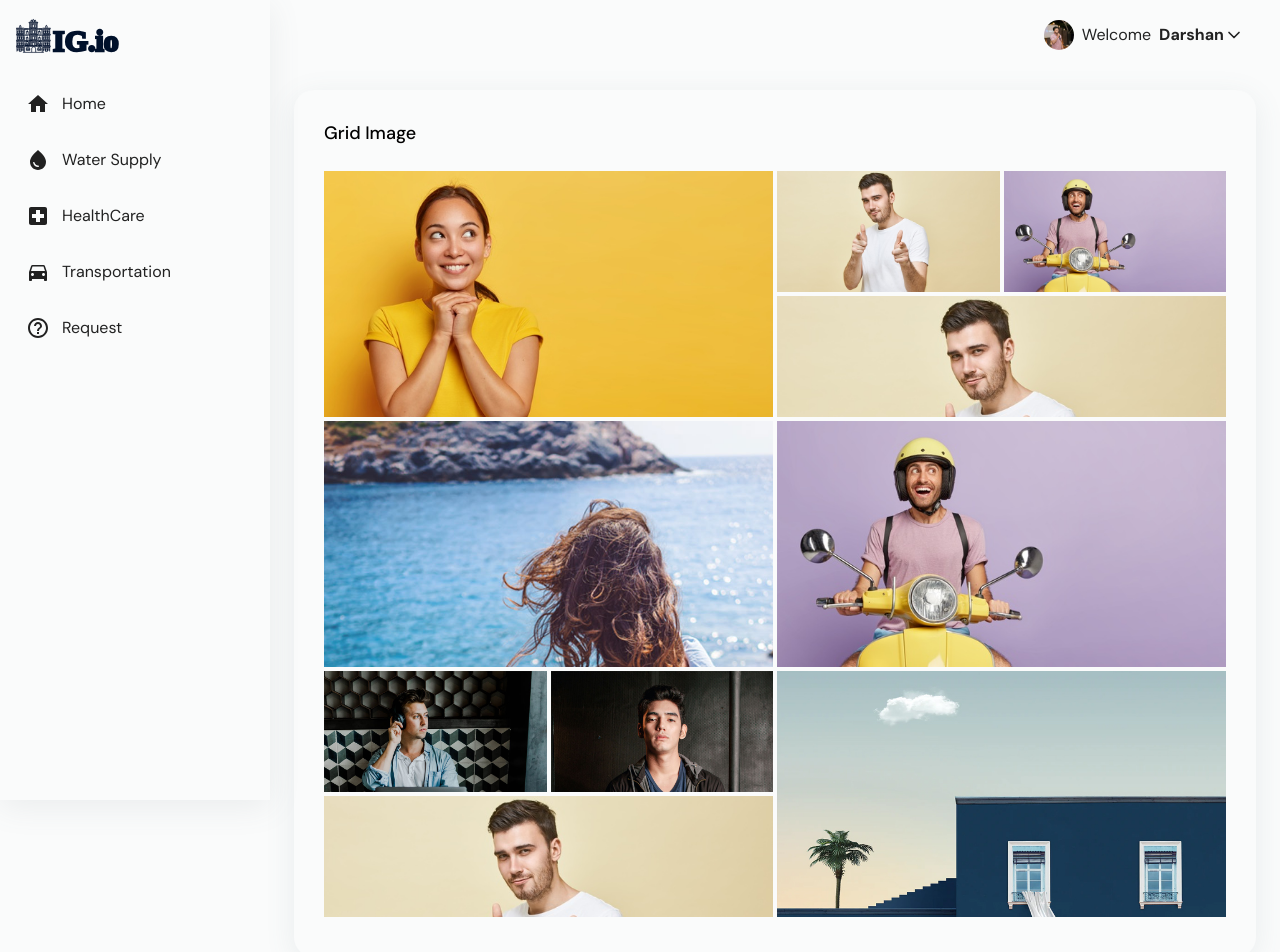
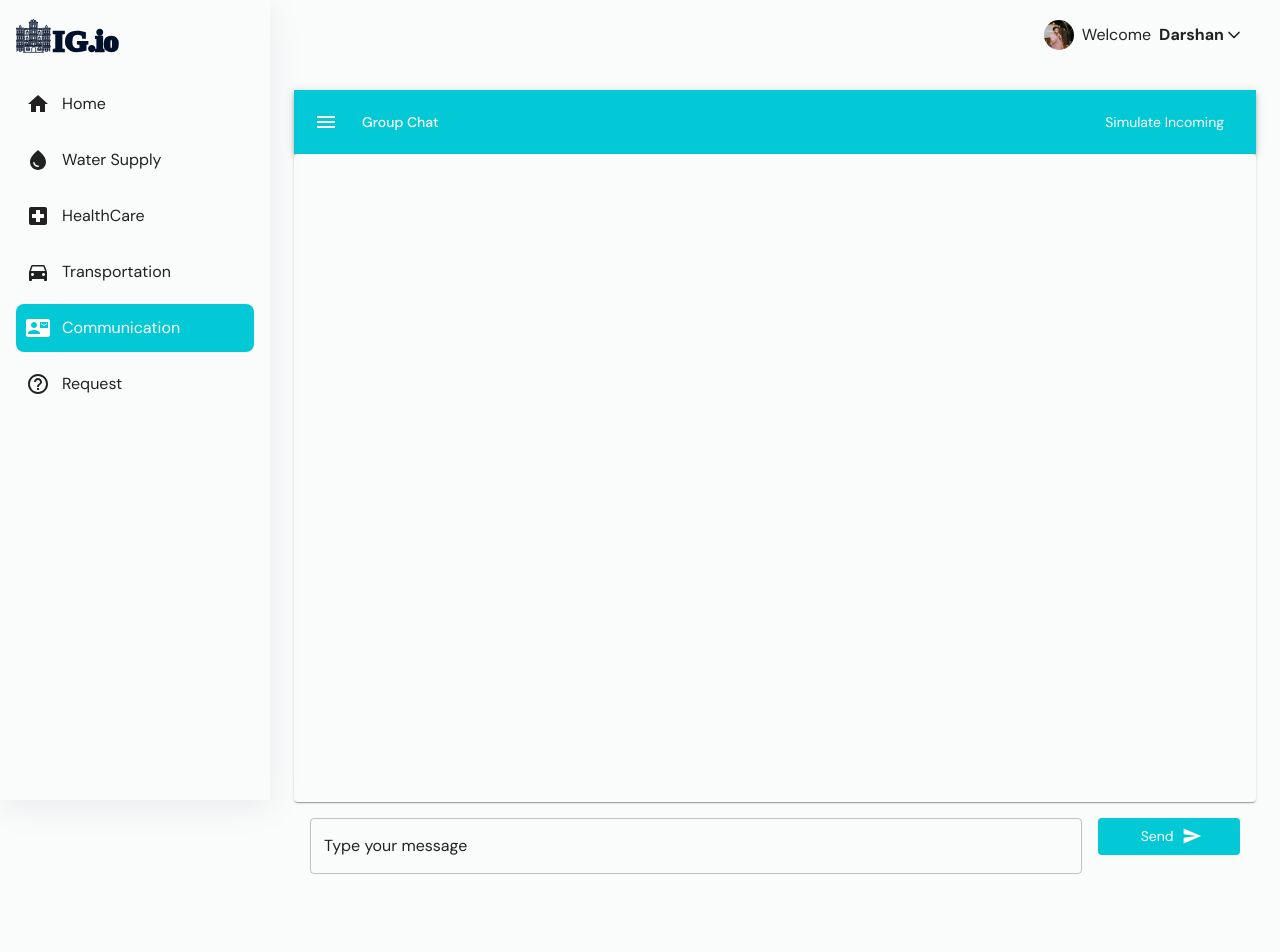
Before and after one commit to darshansharma19/Hack-Ndore, a Next.js app: page /ui-components/images in a window 1280 px wide. Shown: the top 952 px of the page. Built offline with nearby package versions, Linux system fonts and the light colour scheme.

Commit message:
Chat Communication Done

```diff
--- a/src/app/(DashboardLayout)/layout/sidebar/MenuItems.tsx
+++ b/src/app/(DashboardLayout)/layout/sidebar/MenuItems.tsx
@@ -6,7 +6,8 @@ import {
   Star as RatingsIcon,
   Image as ImagesIcon,
   DirectionsCar as TransportationIcon,
-  HelpOutline as RequestIcon
+  HelpOutline as RequestIcon,
+  ContactMail as CommunicationIcon // Import the ContactMail icon
 } from '@mui/icons-material';
 import { uniqueId } from 'lodash';
 
@@ -37,17 +38,17 @@ const Menuitems = [
   },
   {
     id: uniqueId(),
+    title: "Communication",
+    icon: CommunicationIcon, // Use the ContactMail icon for Communication
+    href: "/ui-components/images",
+  },
+  {
+    id: uniqueId(),
     title: "Request",
     icon: RequestIcon,
     href: "/ui-components/alerts",
   },
 
-  // {
-  //   id: uniqueId(),
-  //   title: "Images",
-  //   icon: ImagesIcon,
-  //   href: "/ui-components/images",
-  // },
   // {
   //   id: uniqueId(),
   //   title: "Alerts",
--- a/src/app/(DashboardLayout)/ui-components/images/page.tsx
+++ b/src/app/(DashboardLayout)/ui-components/images/page.tsx
@@ -1,91 +1,133 @@
 'use client';
-import { Grid, ImageList, ImageListItem,Paper} from "@mui/material";
-import BaseCard from '@/app/(DashboardLayout)/components/shared/BaseCard';
-import { createTheme, ThemeProvider, styled } from '@mui/material/styles';
-import Image from "next/image";
+import React, { useState } from 'react';
+import { AppBar, Button, Drawer, Grid, IconButton, List, ListItem, ListItemText, Paper, TextField, Toolbar, Typography } from '@mui/material';
+import SendIcon from '@mui/icons-material/Send';
+import MenuIcon from '@mui/icons-material/Menu';
 
-import img1 from "public/images/backgrounds/u1.jpg";
-import img2 from "public/images/backgrounds/u3.jpg";
-import img3 from "public/images/backgrounds/u4.jpg";
-import img4 from "public/images/big/img5.jpg";
-import img5 from "public/images/big/img6.jpg";
-import img6 from "public/images/big/img7.jpg";
-import img7 from "public/images/big/img8.jpg";
-const itemData = [
-  {
-    img: img1 ,
-    rows: 2,
-    cols: 2,
-  },
-  {
-    img: img2 ,
-    title: "Burger",
-  },
-  {
-    img: img3 ,
-  },
-  {
-    img:img2,
-    cols: 2,
-  },
-  {
-    img: img4,
-    cols: 2,
-    rows: 2,
-  },
-  {
-    img: img3,
-    cols: 2,
-    rows: 2,
-  },
+interface Message {
+  text: string;
+  sender: string;
+}
 
-  {
-    img: img6,
-  },
-  {
-    img: img5,
-    title: "Fern",
-  },
-  {
-    img: img7,
-    rows: 2,
-    cols: 2,
-  },
-  {
-    img:img2,
-    cols: 2,
-  },
+const Chat = () => {
+  const [messages, setMessages] = useState<Message[]>([]);
+  const [message, setMessage] = useState('');
+  const [drawerOpen, setDrawerOpen] = useState(false);
 
-];
-const Images = () => {
+  const handleSendMessage = () => {
+    if (message.trim()) {
+      setMessages([...messages, { text: message, sender: 'You' }]);
+      setMessage('');
+    }
+  };
+
+  const handleReceiveMessage = (text: string) => {
+    setMessages([...messages, { text, sender: 'Other' }]);
+  };
+
+  const toggleDrawer = () => {
+    setDrawerOpen(!drawerOpen);
+  };
+
   return (
-    <Grid container spacing={0}>
-      <Grid item xs={12} lg={12}>
-        <BaseCard title="Grid Image">
-          <ImageList
-
-            variant="quilted"
-            cols={4}
-            rowHeight={121}
+    <div style={{ height: '100vh', display: 'flex' }}>
+      <div style={{ flex: 1, display: 'flex', flexDirection: 'column' }}>
+        <AppBar position="static">
+          <Toolbar>
+            <IconButton edge="start" color="inherit" aria-label="menu" onClick={toggleDrawer} sx={{ mr: 2 }}>
+              <MenuIcon />
+            </IconButton>
+            <Typography variant="h6" component="div" sx={{ flexGrow: 1 }}>
+              Group Chat
+            </Typography>
+            <Button color="inherit" onClick={() => handleReceiveMessage('Hello!')}>
+              Simulate Incoming
+            </Button>
+          </Toolbar>
+        </AppBar>
+        <div style={{ display: 'flex', flex: 1 }}>
+          {drawerOpen && (
+            <Drawer
+              variant="persistent"
+              anchor="left"
+              open={drawerOpen}
+              style={{ width: 250, flexShrink: 0 }}
+              PaperProps={{ style: { width: 250, position: 'relative' } }}
             >
-            {itemData.map((itemimg,index) => (
-              <ImageListItem
+              <div style={{ width: 250 }}>
+                <Toolbar>
+                  <Typography variant="h6" noWrap>
+                    People
+                  </Typography>
+                </Toolbar>
+                <List>
+                  <ListItem>
+                    <ListItemText primary="You" />
+                  </ListItem>
+                  <ListItem>
+                    <ListItemText primary="Other" />
+                  </ListItem>
+                  {/* Add more connected people here */}
+                </List>
+              </div>
+            </Drawer>
+          )}
+          <Paper style={{ flex: 1, overflow: 'auto', padding: '1rem' }}>
+            <List>
+              {messages.map((msg, index) => (
+                <ListItem
                   key={index}
-                cols={itemimg.cols || 1}
-                rows={itemimg.rows || 1}
+                  style={{
+                    display: 'flex',
+                    flexDirection: 'column',
+                    alignItems: msg.sender === 'You' ? 'flex-end' : 'flex-start',
+                  }}
                 >
-                <Image
-                  src={itemimg.img}
-                  alt="img"
-                  style={{ width: "100%",height:"100%",objectFit:"cover",objectPosition:"top"}}
+                  <Typography variant="caption" color="textSecondary" style={{ alignSelf: 'flex-start' }}>
+                    {msg.sender}
+                  </Typography>
+                  <Paper
+                    style={{
+                      padding: '0.5rem 1rem',
+                      backgroundColor: msg.sender === 'You' ? '#e1f5fe' : '#f1f1f1',
+                      maxWidth: '70%',
+                    }}
+                  >
+                    <ListItemText primary={msg.text} />
+                  </Paper>
+                </ListItem>
+              ))}
+            </List>
+          </Paper>
+        </div>
+        <Grid container spacing={2} style={{ padding: '1rem' }}>
+          <Grid item xs={10}>
+            <TextField
+              fullWidth
+              variant="outlined"
+              label="Type your message"
+              value={message}
+              onChange={(e) => setMessage(e.target.value)}
+              onKeyPress={(e) => {
+                if (e.key === 'Enter') handleSendMessage();
+              }}
             />
-              </ImageListItem>
-            ))}
-          </ImageList>
-        </BaseCard>
+          </Grid>
+          <Grid item xs={2}>
+            <Button
+              fullWidth
+              variant="contained"
+              color="primary"
+              onClick={handleSendMessage}
+              endIcon={<SendIcon />}
+            >
+              Send
+            </Button>
           </Grid>
         </Grid>
+      </div>
+    </div>
   );
 };
 
-export default Images;
+export default Chat;
```
Also changed, not shown: src/app/(DashboardLayout)/components/dashboard/SalesOverview.tsx (+46 -30 lines). Lines whose indentation alone changed are shown as unchanged.
